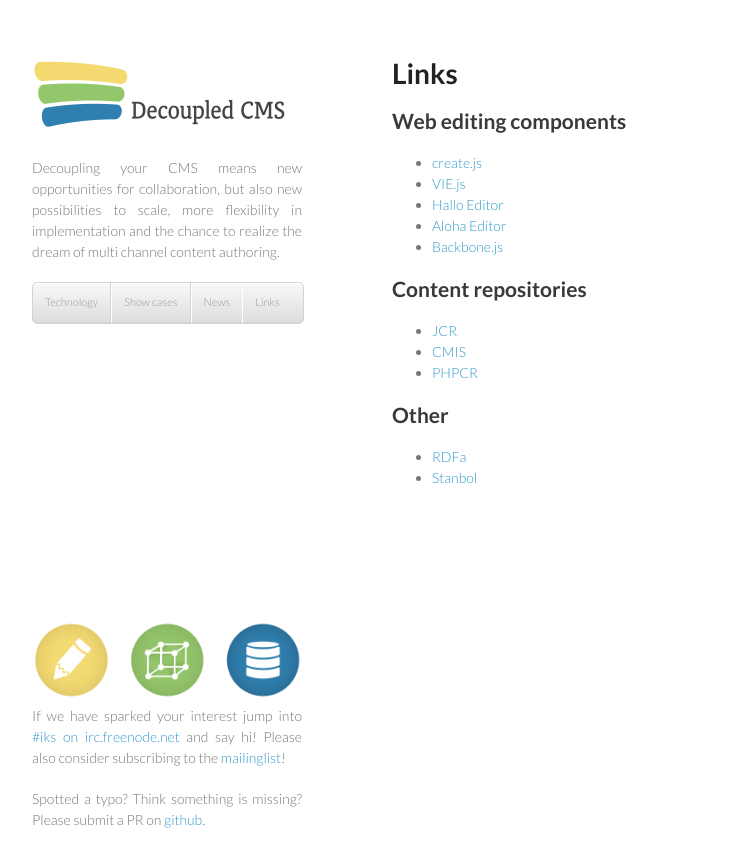
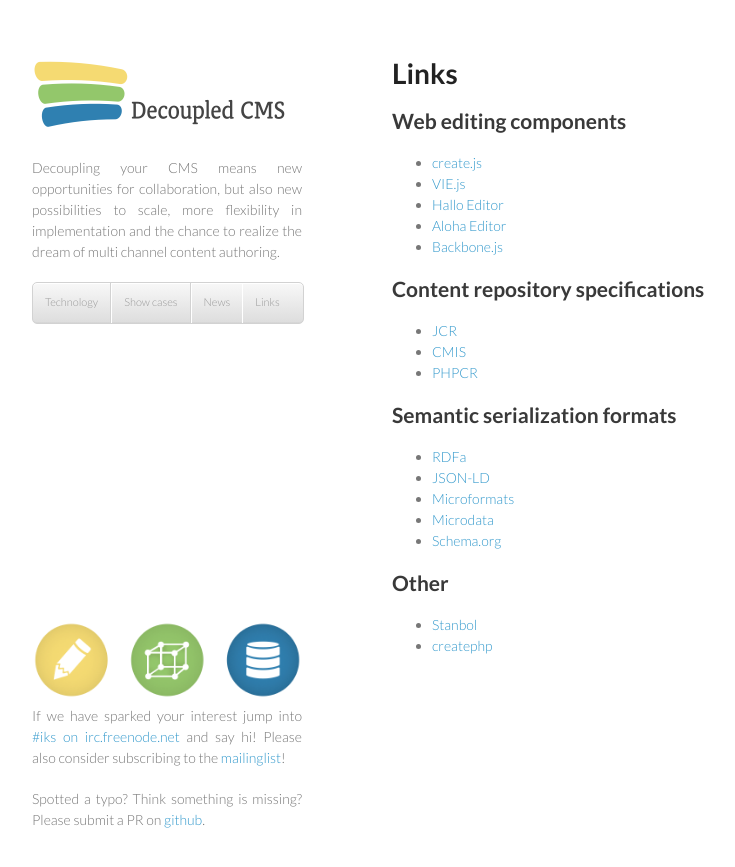
Before and after one commit to decoupledCMS/decoupledcms.github.com, a Jekyll site: the page built from links.md, in a window 1280 px wide. Shown: the top 867 px of the page, without its empty margins (178-913 px from the left). Built offline with Jekyll 4.4.1, drawn with Linux system fonts in a browser that asks for light colours.

Commit message:
more tweaks

```diff
--- a/links.md
+++ b/links.md
@@ -13,16 +13,24 @@
 *   [Aloha Editor][4]
 *   [Backbone.js][5]
 
-## Content repositories
+## Content repository specifications
 
 *   [JCR][6]
 *   [CMIS][7]
 *   [PHPCR][8]
 
+## Semantic serialization formats
+
+*   [RDFa][9]
+*   [JSON-LD][11]
+*   [Microformats][12]
+*   [Microdata][13]
+*   [Schema.org][14]
+
 ## Other
 
-*   [RDFa][9]
 *   [Stanbol][9]
+*   [createphp][15]
 
  [1]: http://createjs.org/
  [2]: http://viejs.org/
```
Also changed, not shown: other parts of links.md (+5 -0 lines), show_cases.md (+1 -1 lines), technology.md (+3 -3 lines).
